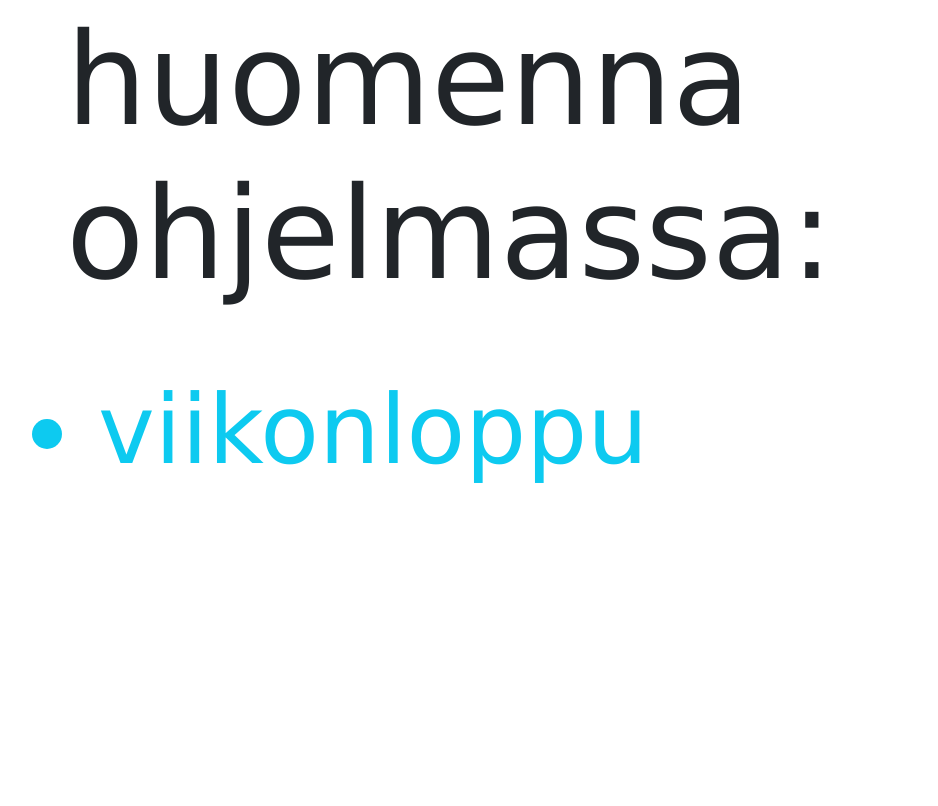
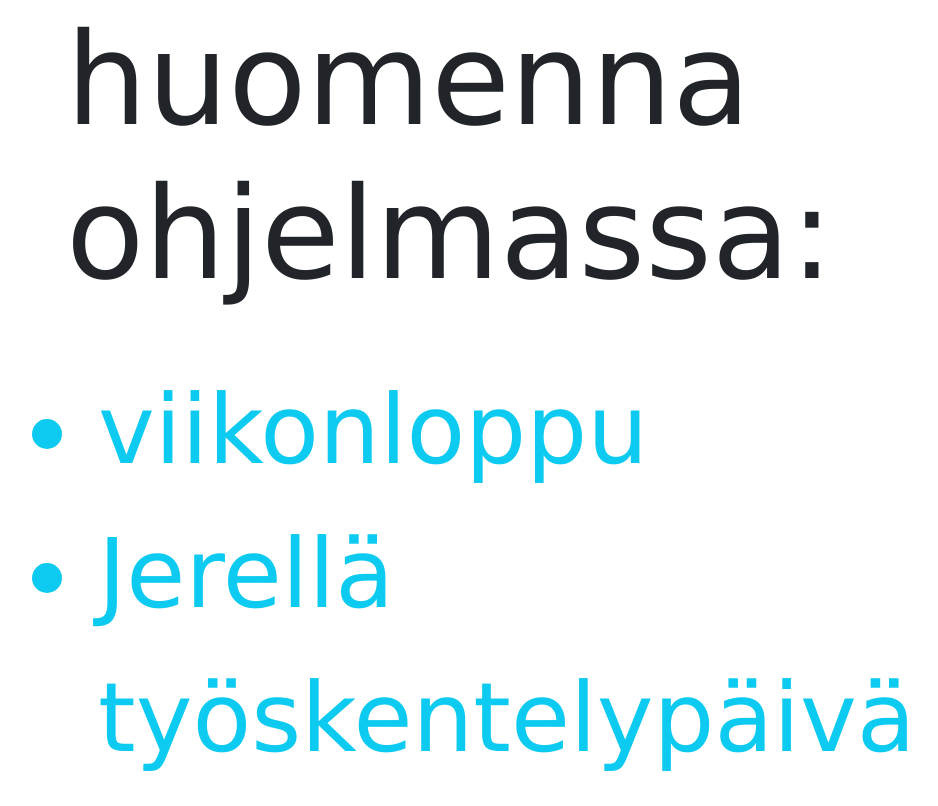
Before and after one commit to Heavytik/Heavytik.github.io, a plain HTML site: page index.html in a window 1280 px wide. Shown: the part 2160-2966 px from the top of the page, without its empty margins (296-1234 px from the left). Before the commit the page ends 2678 px from the top, so only its background shows below. Drawn offline with nearby package versions, Linux system fonts and the light colour scheme.

Commit message:
Update test

```diff
--- a/index.html
+++ b/index.html
@@ -61,7 +61,7 @@
 
   const ohjelma = [
     {paiva: new Date(2021, 7, 15), tapahtumat: ['7lk mono patsaskierros', '8lk mono vesistö', '9lk mono yritykset']},
-    {paiva: new Date(2021, 7, 16), tapahtumat: ['viikonloppu']},
+    {paiva: new Date(2021, 7, 16), tapahtumat: ['viikonloppu', 'Jerellä työskentelypäivä']},
     {paiva: new Date(2021, 7, 17), tapahtumat: ['viikonloppu']},
     {paiva: new Date(2021, 7, 18), tapahtumat: ['monojen käsittely']}
   ]
```
